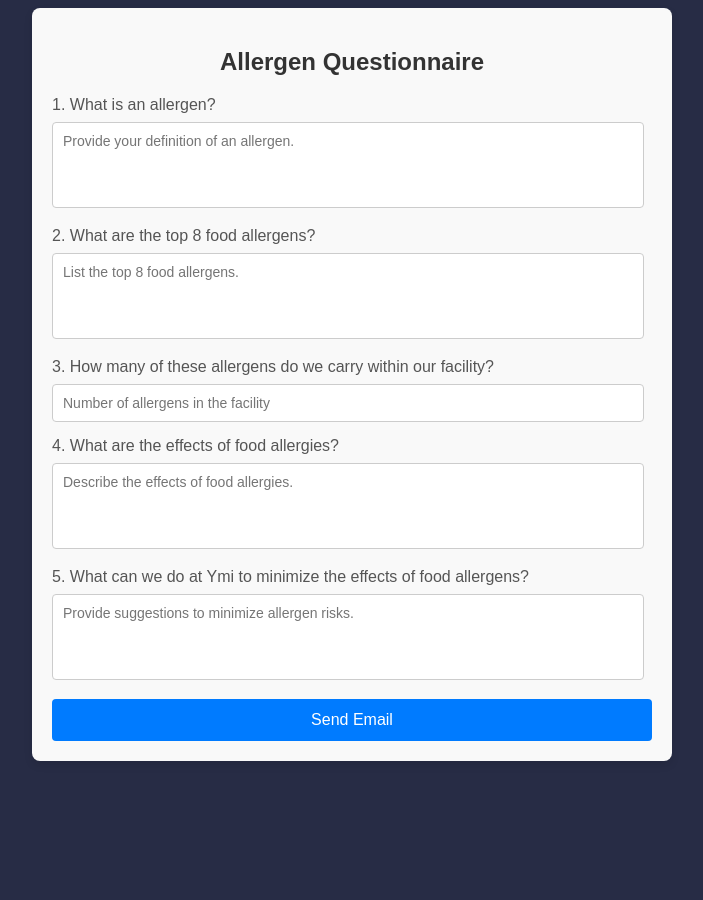
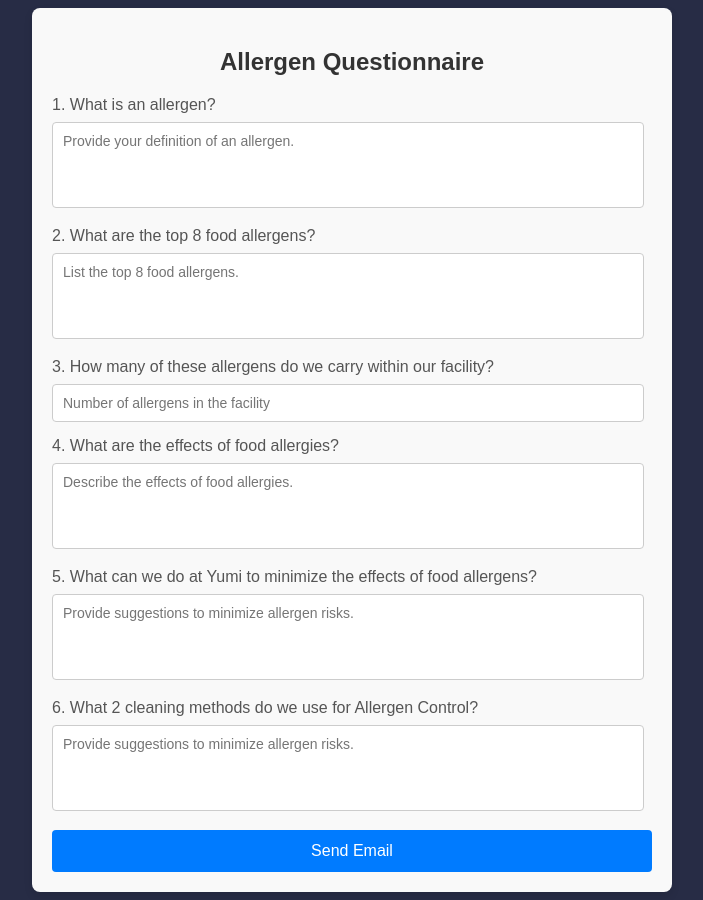
Before and after one commit to rayir03/AllergenForm, a React (Vite) app: page / in a window 1280 px wide. Shown: the whole page, without its empty margins (288-991 px from the left). Before the commit the page ends 800 px from the top, so only its background shows below. Built offline with nearby package versions, Linux system fonts and the light colour scheme.

Commit message:
cleaning method

```diff
--- a/src/components/AllergenForm.jsx
+++ b/src/components/AllergenForm.jsx
@@ -9,6 +9,8 @@ function AllergenForm() {
     allergensInFacility: '',
     allergyEffects: '',
     minimizeAllergens: '',
+    cleaningMethods: '',
+
   });
 
   const handleChange = (e) => {
@@ -97,10 +99,21 @@ function AllergenForm() {
       </label>
 
       <label>
-        5. What can we do at Ymi to minimize the effects of food allergens?
+        5. What can we do at Yumi to minimize the effects of food allergens?
         <textarea
           name="minimizeAllergens"
           value={formData.minimizeAllergens}
+          onChange={handleChange}
+          placeholder="Provide suggestions to minimize allergen risks."
+          rows="4"
+        />
+      </label>
+
+      <label>
+        6. What 2 cleaning methods do we use for Allergen Control?
+        <textarea
+          name="cleaningMethods"
+          value={formData.cleaningMethods}
           onChange={handleChange}
           placeholder="Provide suggestions to minimize allergen risks."
           rows="4"
```
